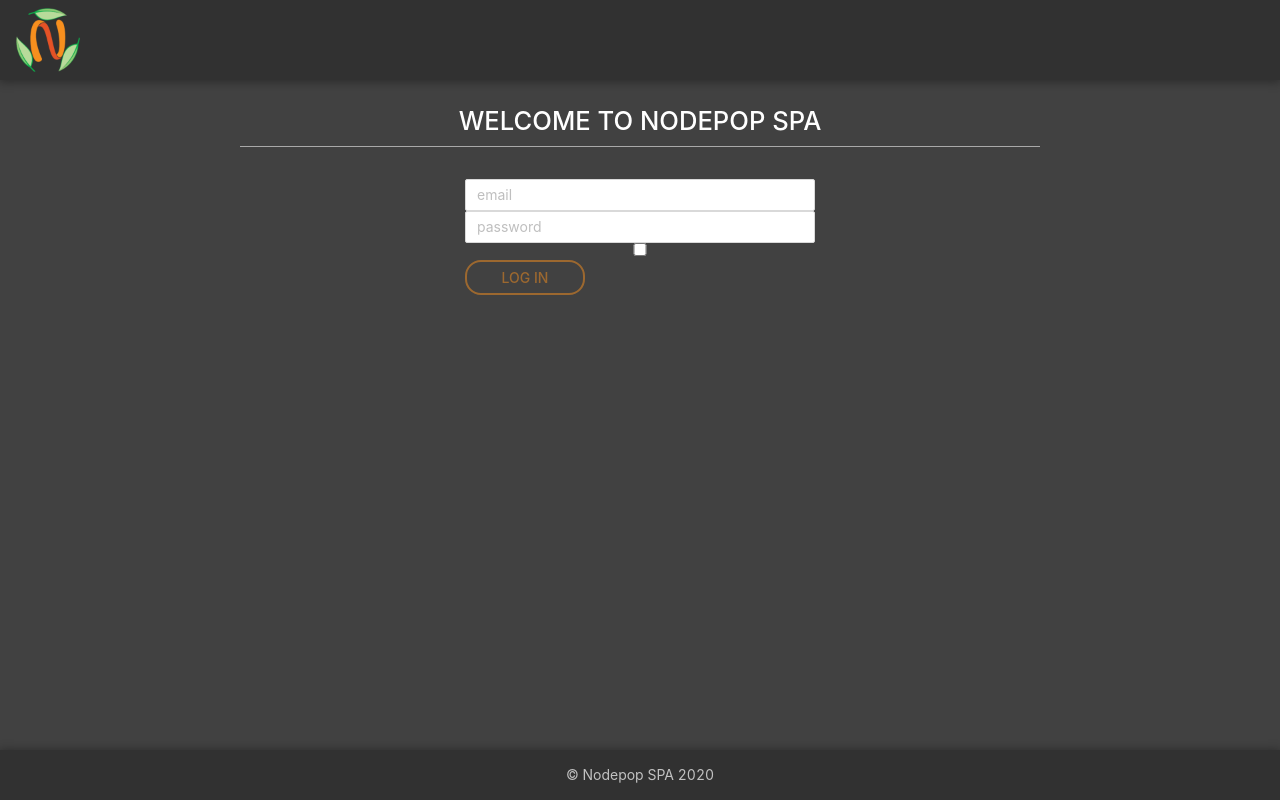
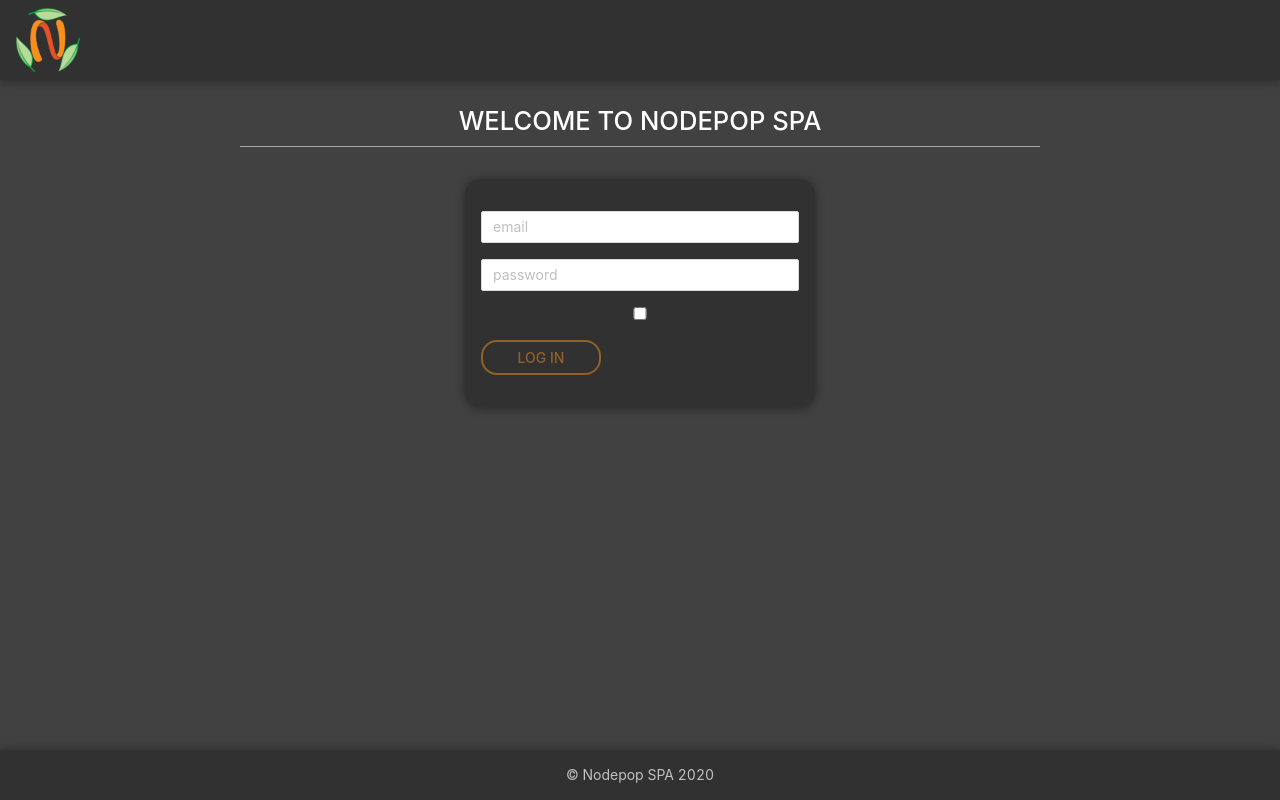
Before and after one commit to chitenavi/practica8-react-avanzado, a React (Create React App) app: page /login in a window 1280 px wide. Built offline with nearby package versions, Linux system fonts and the light colour scheme; no server answers.

Commit message:
Add: style to Form component

```diff
--- a/src/components/auth/LoginPage/LoginPage.js
+++ b/src/components/auth/LoginPage/LoginPage.js
@@ -23,7 +23,7 @@ function LoginPage({ onLogin, loading, error }) {
 
   const handleSubmit = data => {
     console.log(data);
-    // onLogin(data);
+    onLogin(data);
   };
 
   return (
--- a/src/components/shared/Form/Form.js
+++ b/src/components/shared/Form/Form.js
@@ -3,6 +3,8 @@ import PropTypes from 'prop-types';
 import Button from '../Button';
 import useForm from '../../../hooks/useForm';
 import { FormContext } from './FormContext';
+
+import './Form.scss';
 
 function Form({ children, initialValue, onSubmit, submitLabel }) {
   const [form, onChange] = useForm(initialValue);
@@ -25,13 +27,15 @@ function Form({ children, initialValue, onSubmit, submitLabel }) {
   };
 
   return (
-    <form action="" onSubmit={submitForm}>
+    <form className="form" action="" onSubmit={submitForm}>
       <FormContext.Provider value={{ form, onChange }}>
         {children}
       </FormContext.Provider>
-      <Button type="submit" className="secondary" disabled={!canSubmit()}>
-        {submitLabel}
-      </Button>
+      <div className="form-field">
+        <Button type="submit" className="secondary" disabled={!canSubmit()}>
+          {submitLabel}
+        </Button>
+      </div>
     </form>
   );
 }
--- /dev/null
+++ b/src/components/shared/Form/Form.scss
@@ -0,0 +1,18 @@
+@import '../../../scss/variables';
+
+.form {
+  display: flex;
+  flex-direction: column;
+  justify-content: center;
+  gap: 1rem;
+  align-items: center;
+
+  padding: 2rem 1rem;
+  background-color: $bg-color-ter;
+  box-shadow: $shadow-primary;
+  border-radius: 1rem;
+
+  &-field {
+    width: 100%;
+  }
+}
--- a/src/components/shared/Form/Input.js
+++ b/src/components/shared/Form/Input.js
@@ -36,7 +36,7 @@ const InputCustom = ({ type, name }) => {
     }
   };
 
-  return <div className="formField">{renderContent()}</div>;
+  return <div className="form-field">{renderContent()}</div>;
 };
 
 InputCustom.propTypes = {
```
